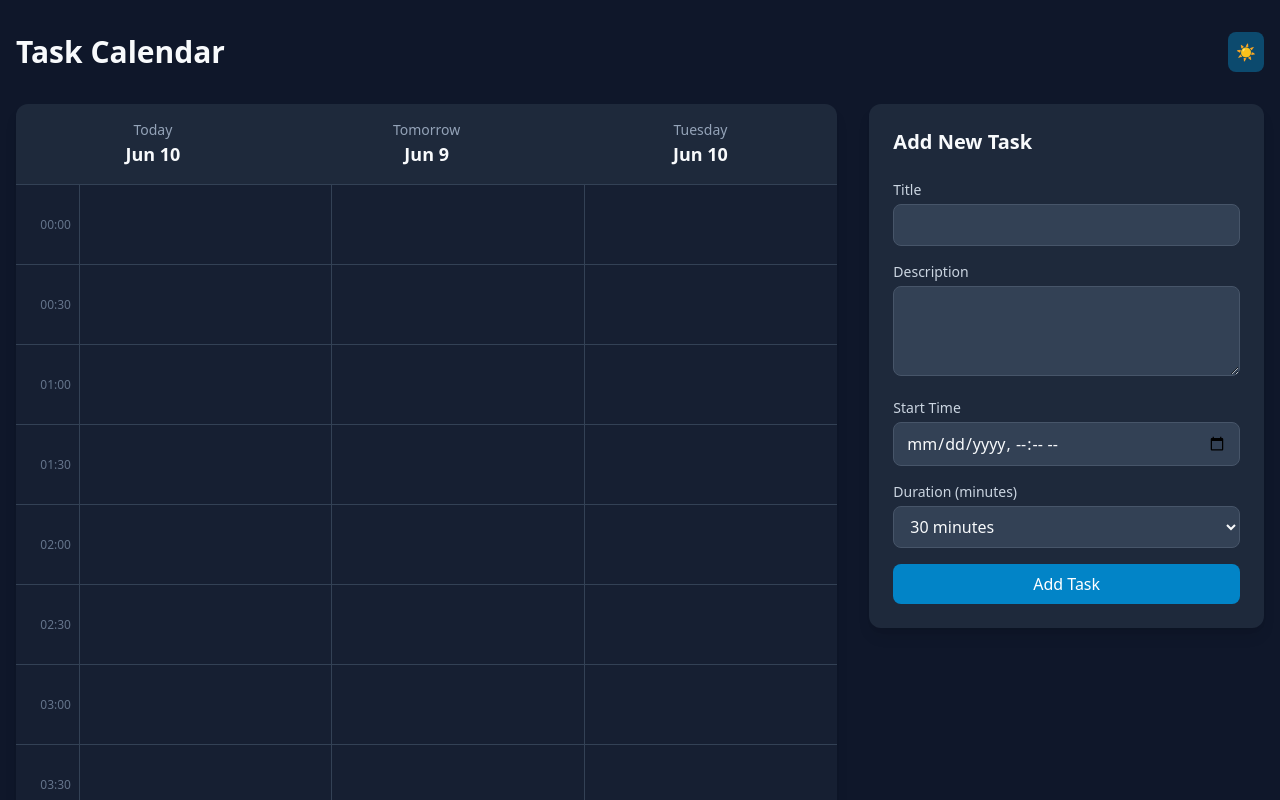
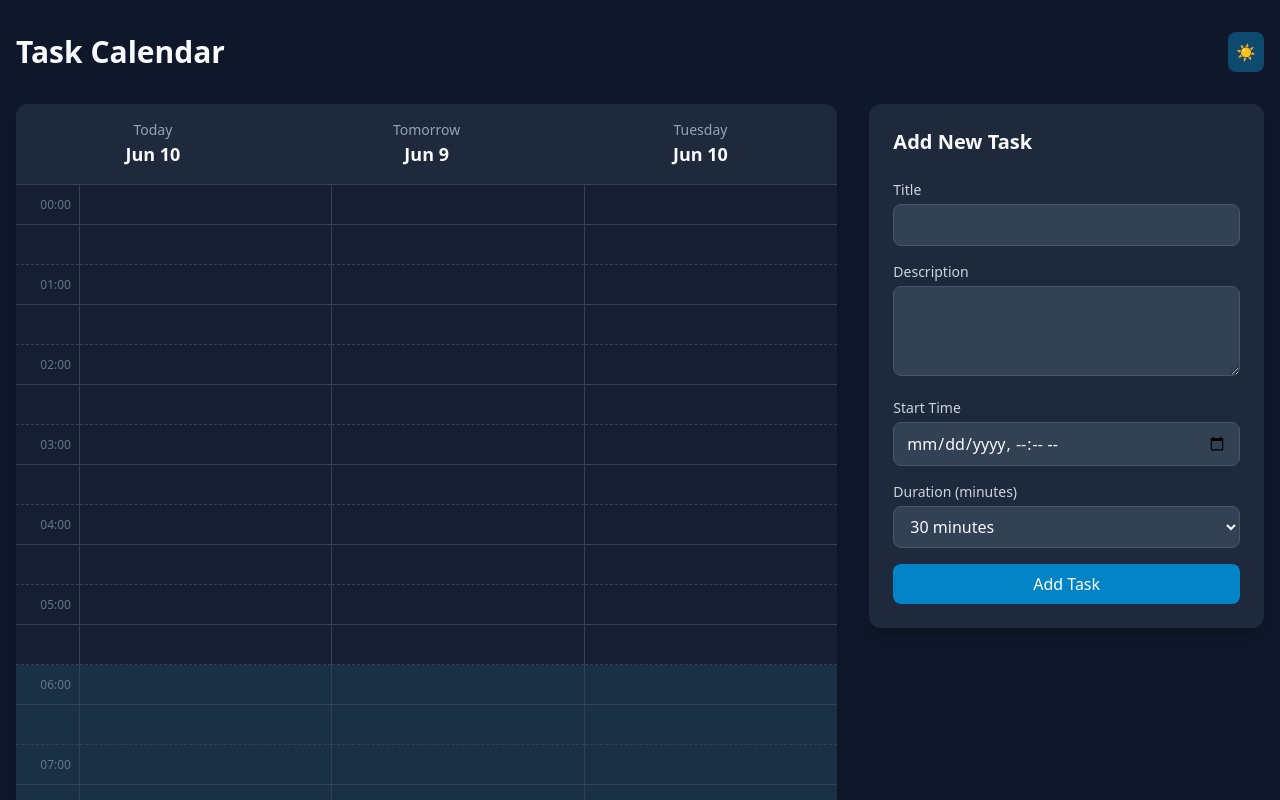
Before and after one commit to abramandis/taskcalendar, a React (Vite) app: page / in a window 1280 px wide. Shown: the top 800 px of the page. Built offline with nearby package versions, Linux system fonts and the light colour scheme.

Commit message:
Vertically Smaller Calendar with dashed 30-minute markers.

```diff
--- a/src/components/Calendar.tsx
+++ b/src/components/Calendar.tsx
@@ -73,16 +73,23 @@ const Calendar: React.FC<CalendarProps> = ({ tasks, onUpdateTask }) => {
         <div className="absolute left-0 w-16 border-r border-neutral-200 dark:border-neutral-700">
           {timeSlots.map((time, index) => {
             const hour = Math.floor(index / 2);
+            const isHalfHour = index % 2 === 1;
             return (
               <div
                 key={time}
-                className={`h-20 border-b border-neutral-100 dark:border-neutral-700 flex items-center justify-end pr-2 ${
+                className={`h-10 border-b ${
+                  isHalfHour
+                    ? 'border-dashed border-neutral-200 dark:border-neutral-700'
+                    : 'border-neutral-100 dark:border-neutral-700'
+                } flex items-center justify-end pr-2 ${
                   isDaytime(hour)
                     ? 'bg-primary-50 dark:bg-primary-900/20'
                     : 'bg-neutral-50 dark:bg-neutral-900/50'
                 }`}
               >
-                <span className="text-xs text-neutral-400 dark:text-neutral-500">{time}</span>
+                {!isHalfHour && (
+                  <span className="text-xs text-neutral-400 dark:text-neutral-500">{time}</span>
+                )}
               </div>
             );
           })}
@@ -95,10 +102,15 @@ const Calendar: React.FC<CalendarProps> = ({ tasks, onUpdateTask }) => {
               {/* Time Grid Lines */}
               {timeSlots.map((_, index) => {
                 const hour = Math.floor(index / 2);
+                const isHalfHour = index % 2 === 1;
                 return (
                   <div
                     key={index}
-                    className={`h-20 border-b border-neutral-100 dark:border-neutral-700 ${
+                    className={`h-10 border-b ${
+                      isHalfHour
+                        ? 'border-dashed border-neutral-200 dark:border-neutral-700'
+                        : 'border-neutral-100 dark:border-neutral-700'
+                    } ${
                       isDaytime(hour)
                         ? 'bg-primary-50 dark:bg-primary-900/20'
                         : 'bg-neutral-50 dark:bg-neutral-900/50'
```
